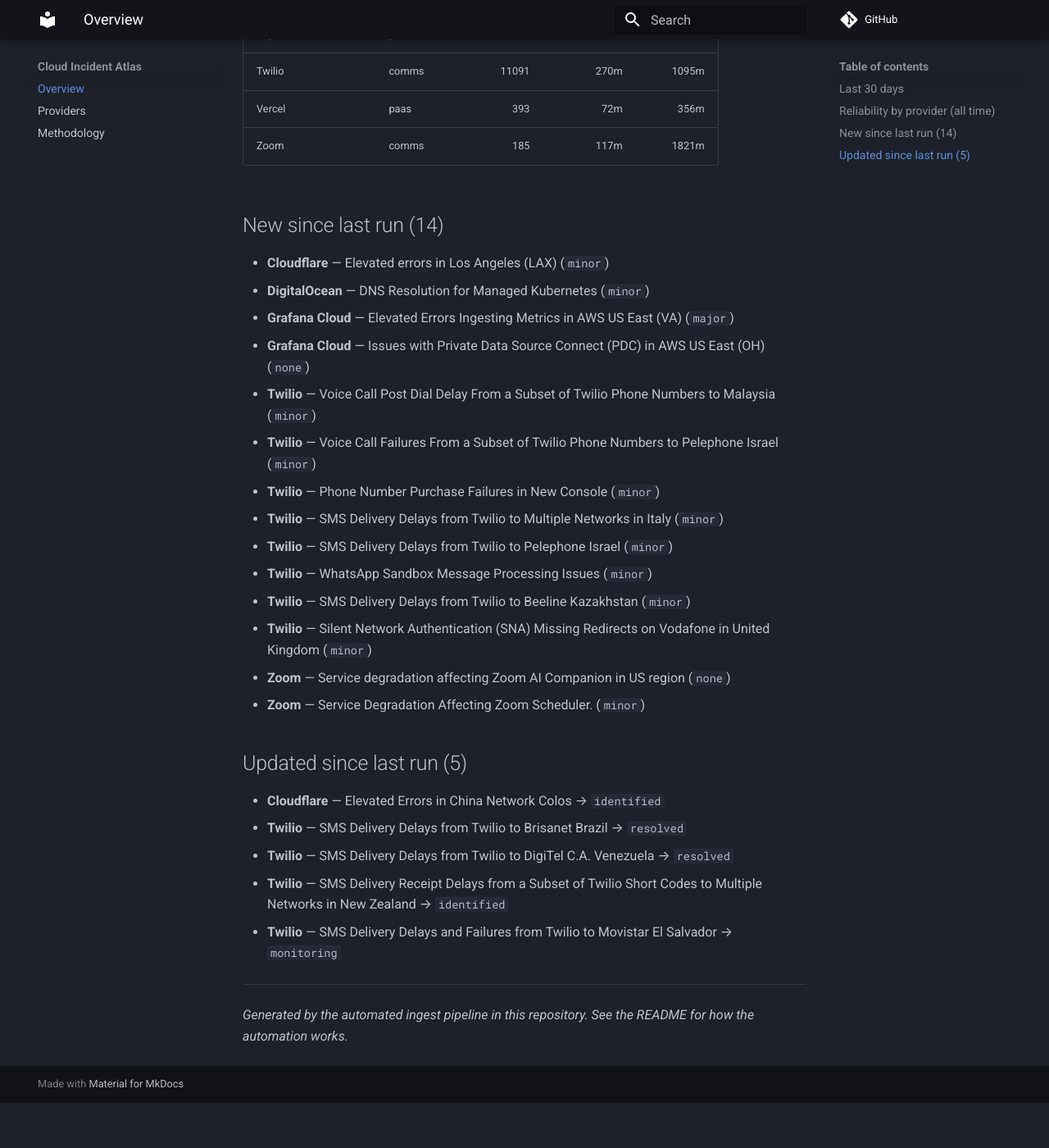
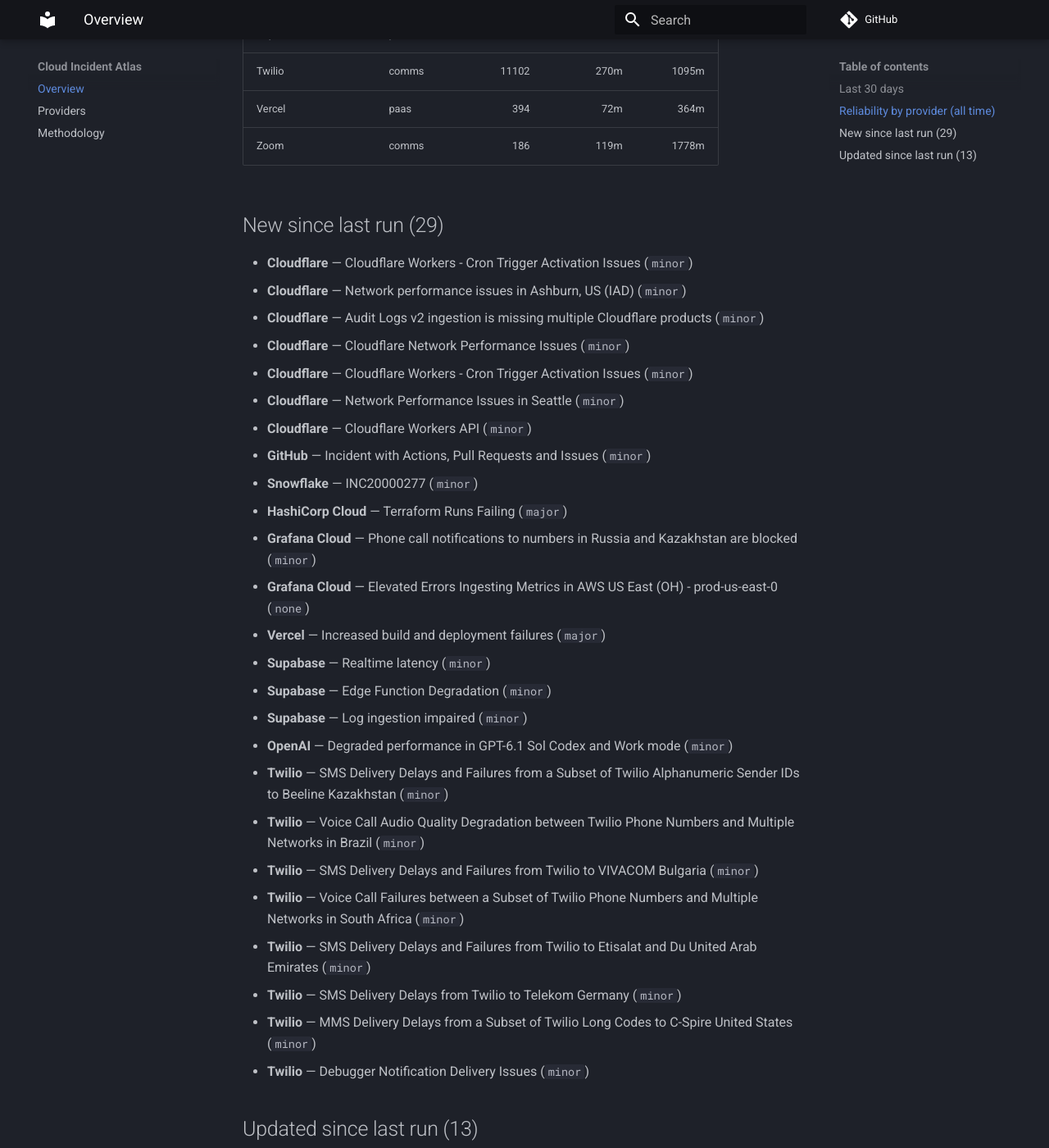
Before and after one commit to ayushgupta07xx/cloud-incident-atlas, an MkDocs documentation site: the page built from docs/index.md, in a window 1280 px wide and 1400 px high, scrolled down 1428 px. Shown: the whole window at 82% size. Built offline with MkDocs 1.6.1 and Material for MkDocs 9.7.7, drawn with Linux system fonts in a browser that asks for light colours; comment, search, counter and statistics services are not loaded; before the commit the page ends 2773 px from its top, so only the background shows below that; some of the changed text lies outside the part shown.

Commit message:
docs: refresh digest and charts
Regenerated from the corpus by the ingest pipeline.

Run: https://github.com/ayushgupta07xx/cloud-incident-atlas/actions/runs/38436139025

Co-authored-by: github-actions[bot] <41898282+github-actions[bot]@users.noreply.github.com>

```diff
--- a/docs/index.md
+++ b/docs/index.md
@@ -1,10 +1,10 @@
 # Cloud Incident Atlas
 
-Cross-vendor incident data for 25 providers. Corpus: **23,461 incidents**. Updated 2026-10-12.
+Cross-vendor incident data for 25 providers. Corpus: **23,490 incidents**. Updated 2026-10-13.
 
 ## Last 30 days
 
-- Incidents recorded: **484**
+- Incidents recorded: **506**
 - Major or worse: **66**
 
 ## Reliability by provider (all time)
@@ -15,52 +15,71 @@
 | Amazon Web Services | cloud | 79 | — | — |
 | Microsoft Azure | cloud | 1 | — | — |
 | CircleCI | devtools | 319 | 69m | 481m |
-| Cloudflare | cdn | 6752 | 239m | 500m |
+| Cloudflare | cdn | 6759 | 239m | 502m |
 | Confluent Cloud | data | 264 | 194m | 1619m |
 | Datadog | observability | 127 | 73m | 226m |
 | DigitalOcean | cloud | 509 | 144m | 571m |
 | Discord | comms | 224 | 56m | 292m |
 | Elastic Cloud | observability | 260 | 192m | 1543m |
 | Google Cloud Platform | cloud | 7 | 640m | — |
-| GitHub | devtools | 635 | 67m | 287m |
-| Grafana Cloud | observability | 772 | 90m | 1134m |
-| HashiCorp Cloud | devtools | 39 | 196m | 1770m |
+| GitHub | devtools | 636 | 67m | 294m |
+| Grafana Cloud | observability | 774 | 90m | 1133m |
+| HashiCorp Cloud | devtools | 40 | 178m | 1647m |
 | MongoDB Atlas | data | 278 | 120m | 1406m |
 | Netlify | paas | 225 | 38m | 189m |
 | New Relic | observability | 108 | 63m | 311m |
 | npm | devtools | 64 | 105m | 349m |
-| OpenAI | ai | 107 | 100m | 570m |
+| OpenAI | ai | 108 | 108m | 614m |
 | Sentry | observability | 342 | 85m | 363m |
-| Snowflake | data | 203 | 118m | 592m |
-| Supabase | paas | 438 | 150m | 1237m |
-| Twilio | comms | 11091 | 270m | 1095m |
-| Vercel | paas | 393 | 72m | 356m |
-| Zoom | comms | 185 | 117m | 1821m |
+| Snowflake | data | 204 | 118m | 592m |
+| Supabase | paas | 441 | 152m | 1235m |
+| Twilio | comms | 11102 | 270m | 1095m |
+| Vercel | paas | 394 | 72m | 364m |
+| Zoom | comms | 186 | 119m | 1778m |
 
-## New since last run (14)
+## New since last run (29)
 
-- **Cloudflare** — Elevated errors in Los Angeles (LAX) (`minor`)
-- **DigitalOcean** — DNS Resolution for Managed Kubernetes (`minor`)
-- **Grafana Cloud** — Elevated Errors Ingesting Metrics in AWS US East (VA) (`major`)
-- **Grafana Cloud** — Issues with Private Data Source Connect (PDC) in AWS US East (OH) (`none`)
-- **Twilio** — Voice Call Post Dial Delay From a Subset of Twilio Phone Numbers to Malaysia (`minor`)
-- **Twilio** — Voice Call Failures From a Subset of Twilio Phone Numbers to Pelephone Israel (`minor`)
-- **Twilio** — Phone Number Purchase Failures in New Console (`minor`)
-- **Twilio** — SMS Delivery Delays from Twilio to Multiple Networks in Italy (`minor`)
-- **Twilio** — SMS Delivery Delays from Twilio to Pelephone Israel (`minor`)
-- **Twilio** — WhatsApp Sandbox Message Processing Issues (`minor`)
-- **Twilio** — SMS Delivery Delays from Twilio to Beeline Kazakhstan (`minor`)
-- **Twilio** — Silent Network Authentication (SNA) Missing Redirects on Vodafone in United Kingdom (`minor`)
-- **Zoom** — Service degradation affecting Zoom AI Companion in US region (`none`)
-- **Zoom** — Service Degradation Affecting Zoom Scheduler. (`minor`)
+- **Cloudflare** — Cloudflare Workers - Cron Trigger Activation Issues (`minor`)
+- **Cloudflare** — Network performance issues in Ashburn, US (IAD) (`minor`)
+- **Cloudflare** — Audit Logs v2 ingestion is missing multiple Cloudflare products (`minor`)
+- **Cloudflare** — Cloudflare Network Performance Issues (`minor`)
+- **Cloudflare** — Cloudflare Workers - Cron Trigger Activation Issues (`minor`)
+- **Cloudflare** — Network Performance Issues in Seattle (`minor`)
+- **Cloudflare** — Cloudflare Workers API (`minor`)
+- **GitHub** — Incident with Actions, Pull Requests and Issues (`minor`)
+- **Snowflake** — INC20000277 (`minor`)
+- **HashiCorp Cloud** — Terraform Runs Failing (`major`)
+- **Grafana Cloud** — Phone call notifications to numbers in Russia and Kazakhstan are blocked (`minor`)
+- **Grafana Cloud** — Elevated Errors Ingesting Metrics in AWS US East (OH) - prod-us-east-0 (`none`)
+- **Vercel** — Increased build and deployment failures (`major`)
+- **Supabase** — Realtime latency (`minor`)
+- **Supabase** — Edge Function Degradation (`minor`)
+- **Supabase** — Log ingestion impaired (`minor`)
+- **OpenAI** — Degraded performance in GPT-6.1 Sol Codex and Work mode (`minor`)
+- **Twilio** — SMS Delivery Delays and Failures from a Subset of Twilio Alphanumeric Sender IDs to Beeline Kazakhstan (`minor`)
+- **Twilio** — Voice Call Audio Quality Degradation between Twilio Phone Numbers and Multiple Networks in Brazil (`minor`)
+- **Twilio** — SMS Delivery Delays and Failures from Twilio to VIVACOM Bulgaria (`minor`)
+- **Twilio** — Voice Call Failures between a Subset of Twilio Phone Numbers and Multiple Networks in South Africa (`minor`)
+- **Twilio** — SMS Delivery Delays and Failures from Twilio to Etisalat and Du United Arab Emirates (`minor`)
+- **Twilio** — SMS Delivery Delays from Twilio to Telekom Germany (`minor`)
+- **Twilio** — MMS Delivery Delays from a Subset of Twilio Long Codes to C-Spire United States (`minor`)
+- **Twilio** — Debugger Notification Delivery Issues (`minor`)
 
-## Updated since last run (5)
+## Updated since last run (13)
 
+- **Cloudflare** — Elevated errors in Los Angeles (LAX) → `identified`
 - **Cloudflare** — Elevated Errors in China Network Colos → `identified`
-- **Twilio** — SMS Delivery Delays from Twilio to Brisanet Brazil → `resolved`
-- **Twilio** — SMS Delivery Delays from Twilio to DigiTel C.A. Venezuela → `resolved`
-- **Twilio** — SMS Delivery Receipt Delays from a Subset of Twilio Short Codes to Multiple Networks in New Zealand → `identified`
-- **Twilio** — SMS Delivery Delays and Failures from Twilio to Movistar El Salvador → `monitoring`
+- **GitHub** — Incident with Git Operations, Issues, Actions and Pull Requests → `resolved`
+- **GitHub** — Incident with Git Operations, Pull Requests and Actions → `resolved`
+- **GitHub** — Several services are degraded → `resolved`
+- **CircleCI** — Delay in data appearing in UI and API → `postmortem`
+- **Grafana Cloud** — Elevated Errors Ingesting Metrics in AWS US East (VA) → `resolved`
+- **OpenAI** — Delayed Costs data in the Compliance API → `resolved`
+- **Twilio** — SMS Delivery Delays and Failures from Twilio to Movistar El Salvador → `resolved`
+- **Twilio** — SMS Delivery Receipt Delays From a Subset of Twilio Short Codes to Multiple Networks in New Zealand → `resolved`
+- **Twilio** — SMS Delivery Delays from Twilio to Multiple Networks in Italy → `resolved`
+- **Twilio** — SMS Delivery Delays from Twilio to Pelephone Israel → `resolved`
+- **Twilio** — Voice Call Post Dial Delay From a Subset of Twilio Phone Numbers to Thailand → `identified`
 
 ---
 
```
Also changed, not shown: README.md (+10 -7 lines), docs/providers.md (+17 -17 lines), docs/img/mttr.svg, docs/img/timeline.svg.
